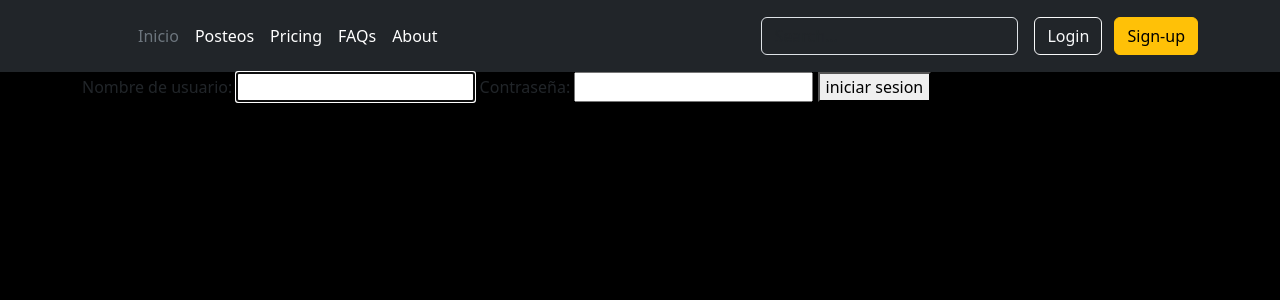
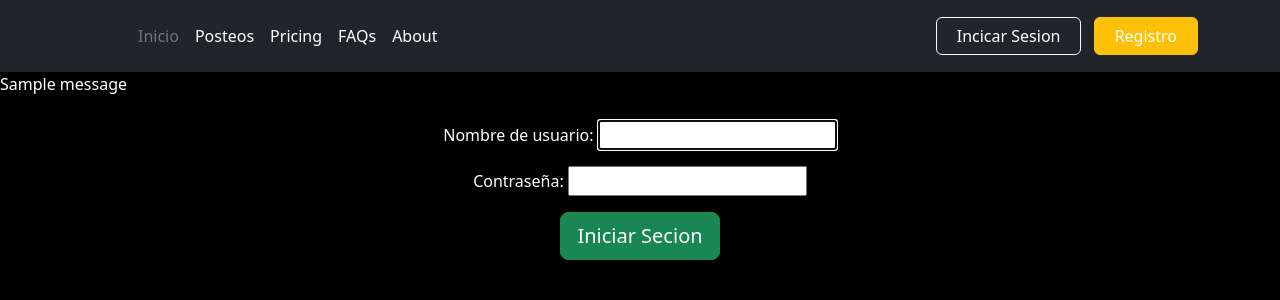
Before and after one commit to Geradem/proyecto_info, a Django app: page /login/ in a window 1280 px wide. Shown: the top 300 px of the page. Run offline with Django 4.2, Linux system fonts and the light colour scheme; one stand-in notice (Sample message) is shown.

Commit message:
REGISTRO DE USUARIO TERMINADO

```diff
--- a/blog/apps/usuarios/urls.py
+++ b/blog/apps/usuarios/urls.py
@@ -0,0 +1,8 @@
+from django.urls import path
+
+# Import views
+from . import views
+
+app_name = 'usuarios'
+
+urlpatterns = [path('registro/', views.registro, name='registro')]
--- a/blog/blog/urls.py
+++ b/blog/blog/urls.py
@@ -21,11 +21,8 @@ urlpatterns = [
     path('posts/', include('apps.posts.urls')),
 
     #urls para el login y logout
-    path(
-        "login/", LoginView.as_view(template_name = 'usuarios/login.html'), name='login'
-        ),
-    path(
-        "logout/", LogoutView.as_view(template_name = 'usuarios/logout.html'), name='logout'
-        ),
+    path("login/", LoginView.as_view(template_name = 'usuarios/login.html'), name='login'),
+    path("logout/", LogoutView.as_view(template_name = 'usuarios/logout.html'), name='logout'),
+    path("usuarios/", include("apps.usuarios.urls")),
 
 ] + static(settings.MEDIA_URL, document_root=settings.MEDIA_ROOT)
--- a/blog/static/css/main.css
+++ b/blog/static/css/main.css
@@ -1,3 +1,4 @@
 body {
     background-color: black;
+    color: white;
 }
--- a/blog/templates/base.html
+++ b/blog/templates/base.html
@@ -16,7 +16,12 @@
 </head>
 
 <body>
-{% include 'header.html' %}
+  {% include 'header.html' %}
+  {% if messages %}
+  {% for message in messages %}
+  <div>{{ message }}</div>
+  {% endfor %}
+  {% endif %}
   <div class="container">
     {% block contenido %}
 
--- a/blog/templates/header.html
+++ b/blog/templates/header.html
@@ -13,13 +13,14 @@
           <li><a href="#" class="nav-link px-2 text-white">About</a></li>
         </ul>
 
-        <form class="col-12 col-lg-auto mb-3 mb-lg-0 me-lg-3" role="search">
-          <input type="search" class="form-control form-control-dark text-bg-dark" placeholder="Search..." aria-label="Search">
-        </form>
-
         <div class="text-end">
-          <button type="button" class="btn btn-outline-light me-2">Login</button>
-          <button type="button" class="btn btn-warning">Sign-up</button>
+          {% if user.is_authenticated %}
+          Bienvenido {{ user.username}}
+          <button type="button" class="btn btn-outline-light me-2"><a href="{% url 'logout' %}" class="nav-link px-2 text-white">Cerrar Sesion</a></button>
+          {% else %}
+          <button type="button" class="btn btn-outline-light me-2"><a href="{% url 'login' %}" class="nav-link px-2 text-white">Incicar Sesion</a></button>
+          <button type="button" class="btn btn-warning"><a href="{% url 'usuarios:registro' %}"class="nav-link px-2 text-white">Registro</a></button>
+          {%endif%}
         </div>
       </div>
     </div>
--- a/blog/templates/usuarios/login.html
+++ b/blog/templates/usuarios/login.html
@@ -7,10 +7,12 @@
 {% endblock titulo%}
 
 {% block contenido %}
-<form method="POST">
+<div class='jumbotron'>
+    <form method="post">
     {% csrf_token %}
-    {{ form }}
-    <button type="submit">iniciar sesion</button>
-</form>
+    <br>
+    <center>{{form.as_p}}  <button type="submit" class="btn btn-success btn-lg">Iniciar Secion</button></center>
+    </form>
+  </div>
 
 {% endblock contenido %}
```
Also changed, not shown: blog/apps/usuarios/forms.py (+14 -1 lines), blog/apps/usuarios/views.py (+24 -2 lines), blog/blog/settings.py (+20 -14 lines), blog/templates/usuarios/registro.html (+14 -0 lines), blog/db.sqlite3.
